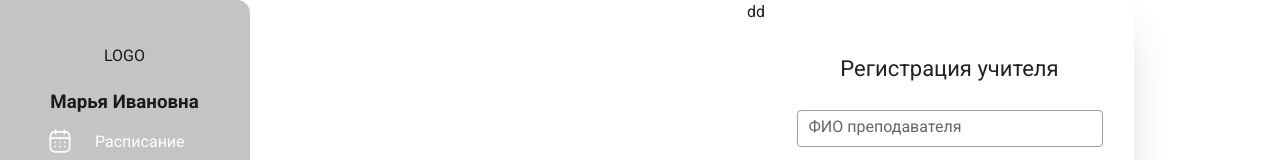
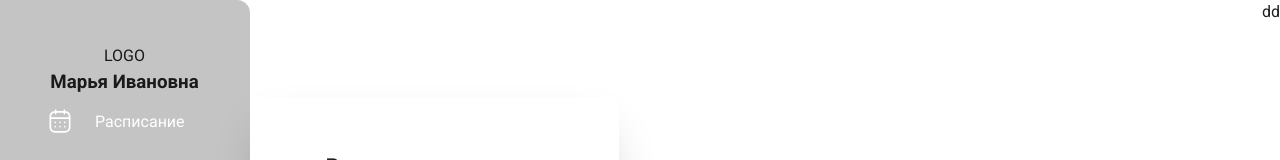
Before and after one commit to Lisich1/distance-learning-swa, a Vue app: page /register-teacher in a window 1280 px wide. Shown: the top 160 px of the page. Built offline with nearby package versions, Linux system fonts and the light colour scheme; no server answers.

Commit message:
change layout from flex to grid

```diff
--- a/src/layouts/MainLayout.vue
+++ b/src/layouts/MainLayout.vue
@@ -1,8 +1,8 @@
 <template>
-	<div fluid class="main-layout d-flex">
-		<nav id="nav" class="d-flex flex-column align-center">
-			<div class="main-layout__logo">LOGO</div>
-			<div class="main-layout__teacher">
+	<div fluid class="main-layout">
+		<nav class="sidebar d-flex flex-column align-center">
+			<div class="sidebar__logo">LOGO</div>
+			<div class="sidebar__teacher">
 				<h3>Марья Ивановна</h3>
 			</div>
 			<div class="main-menu d-flex flex-column align-center mb-auto">
@@ -19,7 +19,7 @@
 				</router-link>
 			</div>
 			<div
-				class="main-layout__help d-flex flex-column align-center justify-space-between"
+				class="sidebar__help d-flex flex-column align-center justify-space-between"
 			>
 				<img src="" alt="" />
 				<div class="d-flex align-center flex-column">
@@ -28,14 +28,14 @@
 				</div>
 			</div>
 		</nav>
-		<header class="main-layout__header">
+		<header class="header">
 			<nav class="d-flex justify-end">
 				<div class="">dd</div>
 			</nav>
 		</header>
-		<div class="main-layout__content">
+		<section class="content">
 			<router-view />
-		</div>
+		</section>
 	</div>
 </template>
 
--- a/src/layouts/main-layout.scss
+++ b/src/layouts/main-layout.scss
@@ -1,22 +1,20 @@
 .main-layout {
+	display: grid;
+	grid-template-rows: 98px 1fr;
+	grid-template-columns: 250px 1fr;
+	grid-template-areas:
+		"sidebar header"
+		"sidebar section";
 	height: 100vh;
 	width: 100%;
-	> nav {
-		height: 100vh;
-		width: 250px;
+	.sidebar {
+		grid-area: sidebar;
 		background: #c4c4c4;
 		border-radius: 0px 13px 13px 0px;
 		padding: 44px 24px 44px 23px;
-	}
 		&__logo {
-		height: 44px;
 		}
 		&__teacher {
-	}
-	&__content {
-		width: 100%;
-		height: 100vh;
-		overflow: auto;
 		}
 		.main-menu {
 			&__link {
@@ -56,7 +54,11 @@
 				color: #7b92e3;
 			}
 		}
-	header {
-		width: 100%;
+	}
+	.header {
+		grid-area: header;
+	}
+	.content {
+		grid-area: section;
 	}
 }
```
Lines whose indentation alone changed are shown as unchanged.
